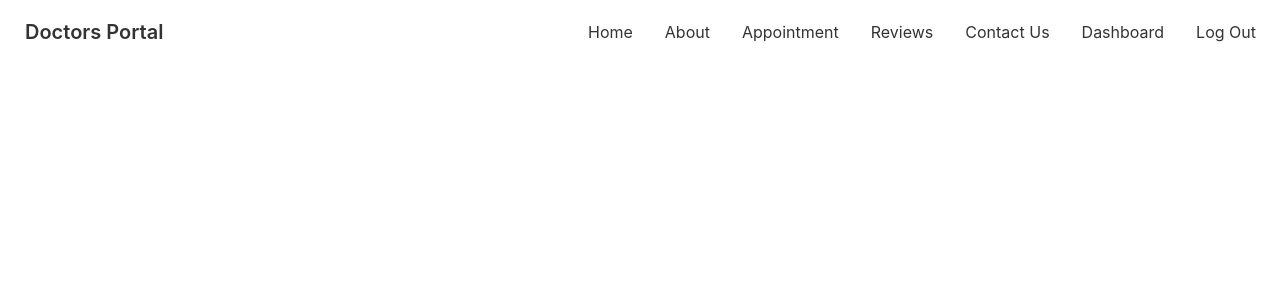
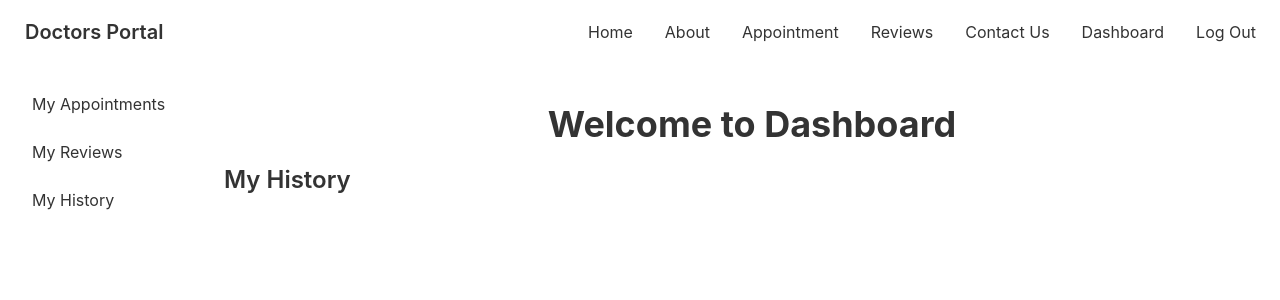
Before and after one commit to mdsaifullah-wd/doctors-portal-client-side, a React (Create React App) app: page /dashboard/history in a window 1280 px wide. Shown: the top 300 px of the page. Built offline with nearby package versions, Linux system fonts and the light colour scheme; no server answers.

Commit message:
implement dashboard functionalities

```diff
--- a/src/App.js
+++ b/src/App.js
@@ -14,6 +14,7 @@
 import Dashboard from './Pages/Dashboard/Dashboard';
 import MyReviews from './Pages/Dashboard/MyReviews';
 import MyAppointments from './Pages/Dashboard/MyAppointments';
+import MyHistory from './Pages/Dashboard/MyHistory';
 
 function App() {
   return (
@@ -40,7 +41,8 @@
             </RequireAuth>
           }>
           <Route index element={<MyAppointments />} />
-          <Route path='my-reviews' element={<MyReviews />} />
+          <Route path='reviews' element={<MyReviews />} />
+          <Route path='history' element={<MyHistory />} />
         </Route>
         <Route path='/login' element={<Login />} />
         <Route path='/signup' element={<SignUp />} />
--- a/src/Pages/Dashboard/Dashboard.js
+++ b/src/Pages/Dashboard/Dashboard.js
@@ -4,25 +4,23 @@
 const Dashboard = () => {
   return (
     <div className='drawer drawer-mobile'>
-      <input id='my-drawer-2' type='checkbox' className='drawer-toggle' />
-      <div className='drawer-content flex flex-col items-center justify-center'>
-        <h2>Dashboard</h2>
+      <input id='dashboard-sidebar' type='checkbox' className='drawer-toggle' />
+      <div className='drawer-content'>
+        <h2 className='text-4xl text-center font-bold mt-10'>
+          Welcome to Dashboard
+        </h2>
         <Outlet />
-        <label
-          for='my-drawer-2'
-          className='btn btn-primary drawer-button lg:hidden'>
-          Open drawer
-        </label>
       </div>
       <div className='drawer-side'>
-        <label for='my-drawer-2' className='drawer-overlay'></label>
-        <ul className='menu p-4 overflow-y-auto w-80 bg-base-100 text-base-content'>
+        <label for='dashboard-sidebar' className='drawer-overlay'></label>
+        <ul className='menu p-4 overflow-y-auto w-56 bg-base-100 text-base-content'>
           {/* <!-- Sidebar content here --> */}
           <li>
             <Link to='/dashboard'>My Appointments</Link>
           </li>
           <li>
-            <Link to='/dashboard/my-reviews'>My Reviews</Link>
+            <Link to='/dashboard/reviews'>My Reviews</Link>
+            <Link to='/dashboard/history'>My History</Link>
           </li>
         </ul>
       </div>
--- a/src/Pages/Dashboard/MyAppointments.js
+++ b/src/Pages/Dashboard/MyAppointments.js
@@ -1,7 +1,45 @@
+import axios from 'axios';
 import React from 'react';
+import { useAuthState } from 'react-firebase-hooks/auth';
+import { useQuery } from 'react-query';
+import auth from '../../firebase.init';
+import Loading from '../Shared/Loading';
 
 const MyAppointments = () => {
-  return <div>My Appointments</div>;
+  const [user] = useAuthState(auth);
+  const { data: appointments, isloading } = useQuery('appointments', () =>
+    axios.get(`http://localhost:3001/booking?patient=${user.email}`)
+  );
+  if (isloading) {
+    return <Loading />;
+  }
+  return (
+    <>
+      <div className='my-5 text-2xl font-semibold'>My Appointments</div>
+      <div class='overflow-x-auto'>
+        <table class='table table-zebra w-full'>
+          <thead>
+            <tr>
+              <th></th>
+              <th>Date</th>
+              <th>Time</th>
+              <th>Treatment</th>
+            </tr>
+          </thead>
+          <tbody>
+            {appointments?.data?.map((a, i) => (
+              <tr>
+                <th>{i + 1}</th>
+                <td>{a.date}</td>
+                <td>{a.slot}</td>
+                <td>{a.treatment}</td>
+              </tr>
+            ))}
+          </tbody>
+        </table>
+      </div>
+    </>
+  );
 };
 
 export default MyAppointments;
--- /dev/null
+++ b/src/Pages/Dashboard/MyHistory.js
@@ -0,0 +1,7 @@
+import React from 'react';
+
+const MyHistory = () => {
+  return <div className='my-5 text-2xl font-semibold'>My History</div>;
+};
+
+export default MyHistory;
--- a/src/Pages/Dashboard/MyReviews.js
+++ b/src/Pages/Dashboard/MyReviews.js
@@ -1,7 +1,7 @@
 import React from 'react';
 
 const MyReviews = () => {
-  return <div>My Reviews</div>;
+  return <div className='my-5 text-2xl font-semibold'>My Reviews</div>;
 };
 
 export default MyReviews;
--- a/src/Pages/Shared/Navbar.js
+++ b/src/Pages/Shared/Navbar.js
@@ -52,6 +52,7 @@
               />
             </svg>
           </label>
+
           <ul
             tabIndex='0'
             className='menu menu-compact dropdown-content mt-3 p-2 shadow bg-base-100 rounded-box w-52'>
@@ -65,6 +66,24 @@
       <div className='hidden lg:flex'>
         <ul className='menu menu-horizontal p-0'>{menuItem}</ul>
       </div>
+      <label
+        tabIndex='1'
+        className='btn btn-ghost drawer-button lg:hidden'
+        for='dashboard-sidebar'>
+        <svg
+          xmlns='http://www.w3.org/2000/svg'
+          className='h-5 w-5'
+          fill='none'
+          viewBox='0 0 24 24'
+          stroke='currentColor'>
+          <path
+            strokeLinecap='round'
+            strokeLinejoin='round'
+            strokeWidth='2'
+            d='M4 6h16M4 12h8m-8 6h16'
+          />
+        </svg>
+      </label>
     </div>
   );
 };
```
